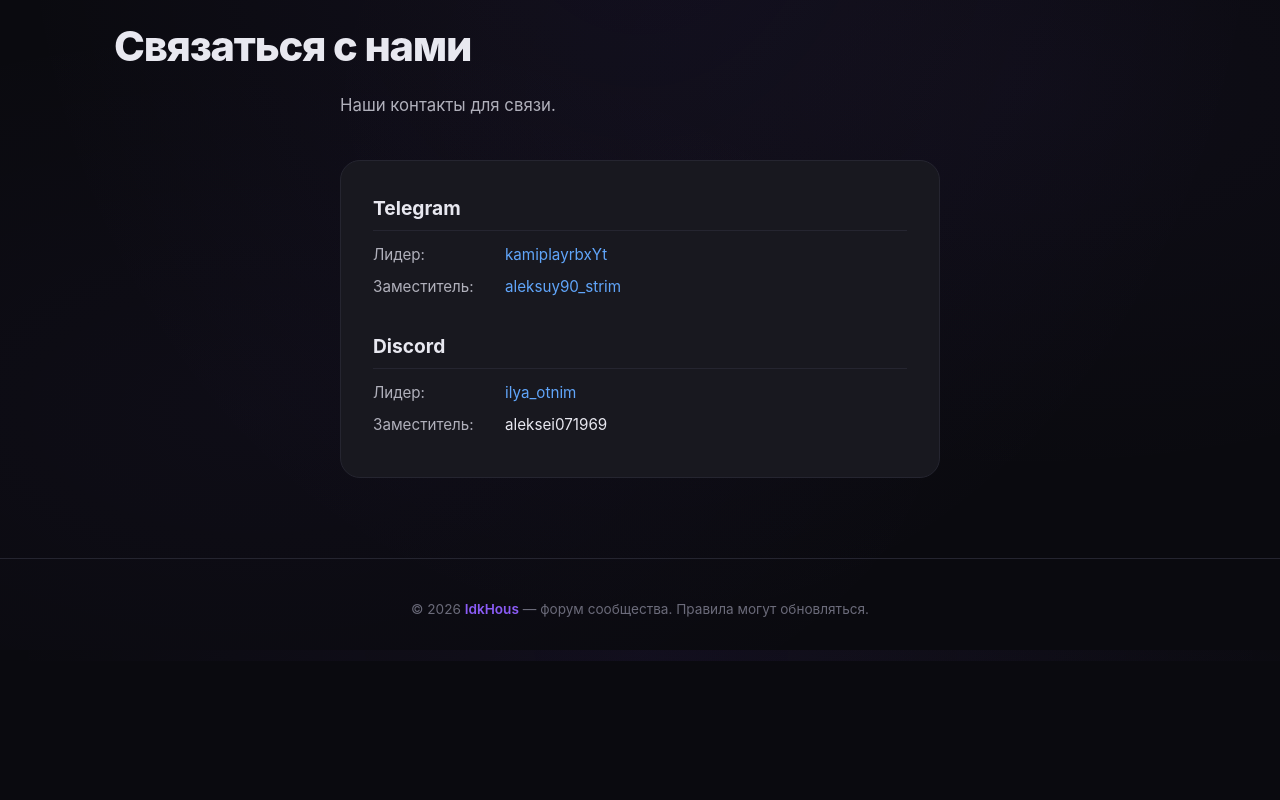
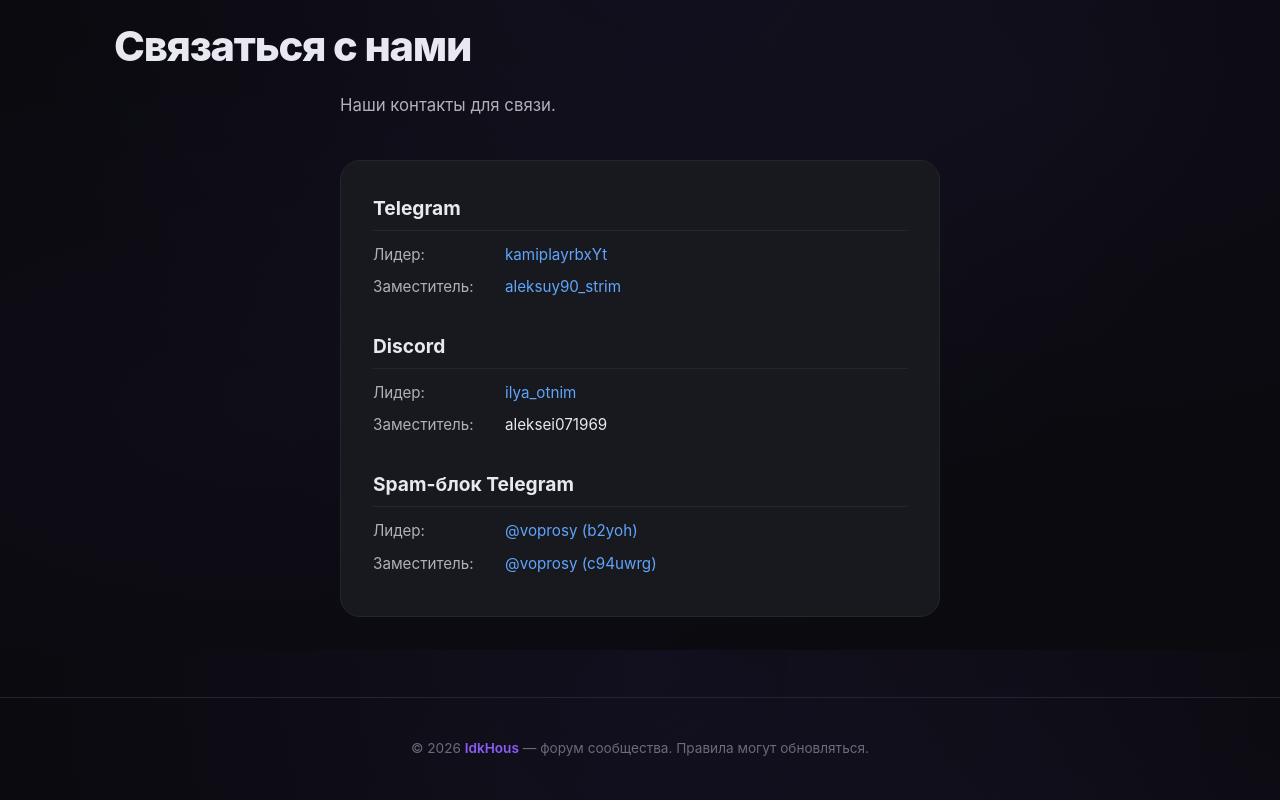
Before and after one commit to bndarevab-droid/IdkHous, a plain HTML site: page index.html in a window 1280 px wide. Shown: the part 2550-3350 px from the top of the page. Before the commit the page ends 3211 px from the top, so only its background shows below. Drawn offline with Linux system fonts and the light colour scheme.

Commit message:
Update index.html

```diff
--- a/index.html
+++ b/index.html
@@ -236,7 +236,7 @@
             .promo-tiers { gap: 6px; flex-wrap: nowrap; }
             .tier-card { min-width: 0; padding: 12px 6px; max-width: none; flex: 1 1 0; }
             .tier-level { font-size: 1.2rem; }
-            .tier-name { font-size: 0.65rem; }
+            .tier-name { font-size: 0.65rem; word-break: break-word; overflow-wrap: break-word; }
             .hero-title { font-size: 2.4rem; }
             .hero-description { font-size: 1rem; }
             .btn { padding: 11px 22px; font-size: 0.9rem; }
@@ -255,7 +255,7 @@
             .promo-tiers { gap: 4px; }
             .tier-card { padding: 10px 4px; }
             .tier-level { font-size: 1rem; }
-            .tier-name { font-size: 0.6rem; }
+            .tier-name { font-size: 0.55rem; word-break: break-word; overflow-wrap: break-word; }
         }
     </style>
 </head>
@@ -340,6 +340,17 @@
                 <div class="contact-item">
                     <span>Заместитель:</span>
                     <span style="color: var(--text-primary);">aleksei071969</span>
+                </div>
+            </div>
+            <div class="contact-group">
+                <h3>Spam-блок Telegram</h3>
+                <div class="contact-item">
+                    <span>Лидер:</span>
+                    <a href="https://t.me/voprosy?start=b2yoh" target="_blank" rel="noopener">@voprosy (b2yoh)</a>
+                </div>
+                <div class="contact-item">
+                    <span>Заместитель:</span>
+                    <a href="https://t.me/voprosy?start=c94uwrg" target="_blank" rel="noopener">@voprosy (c94uwrg)</a>
                 </div>
             </div>
         </div>
```
